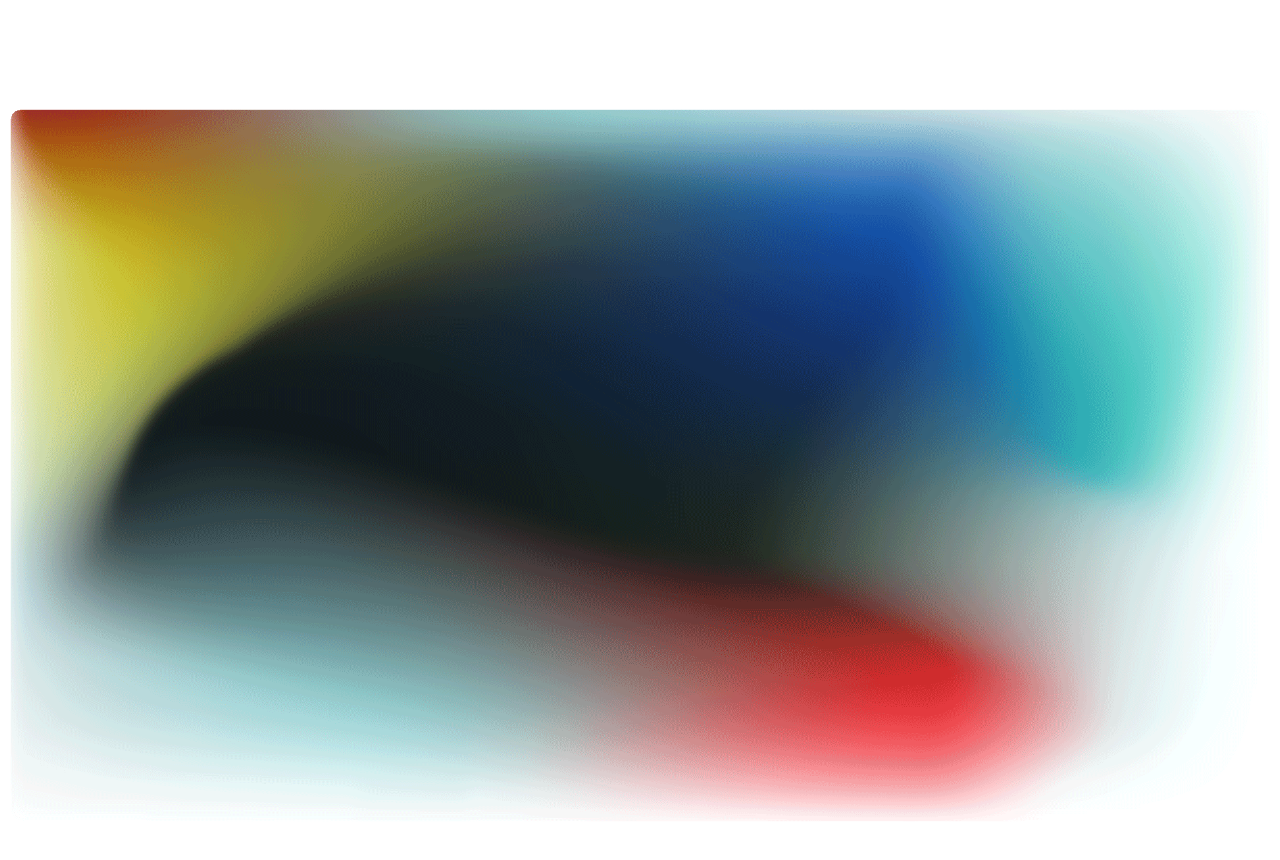
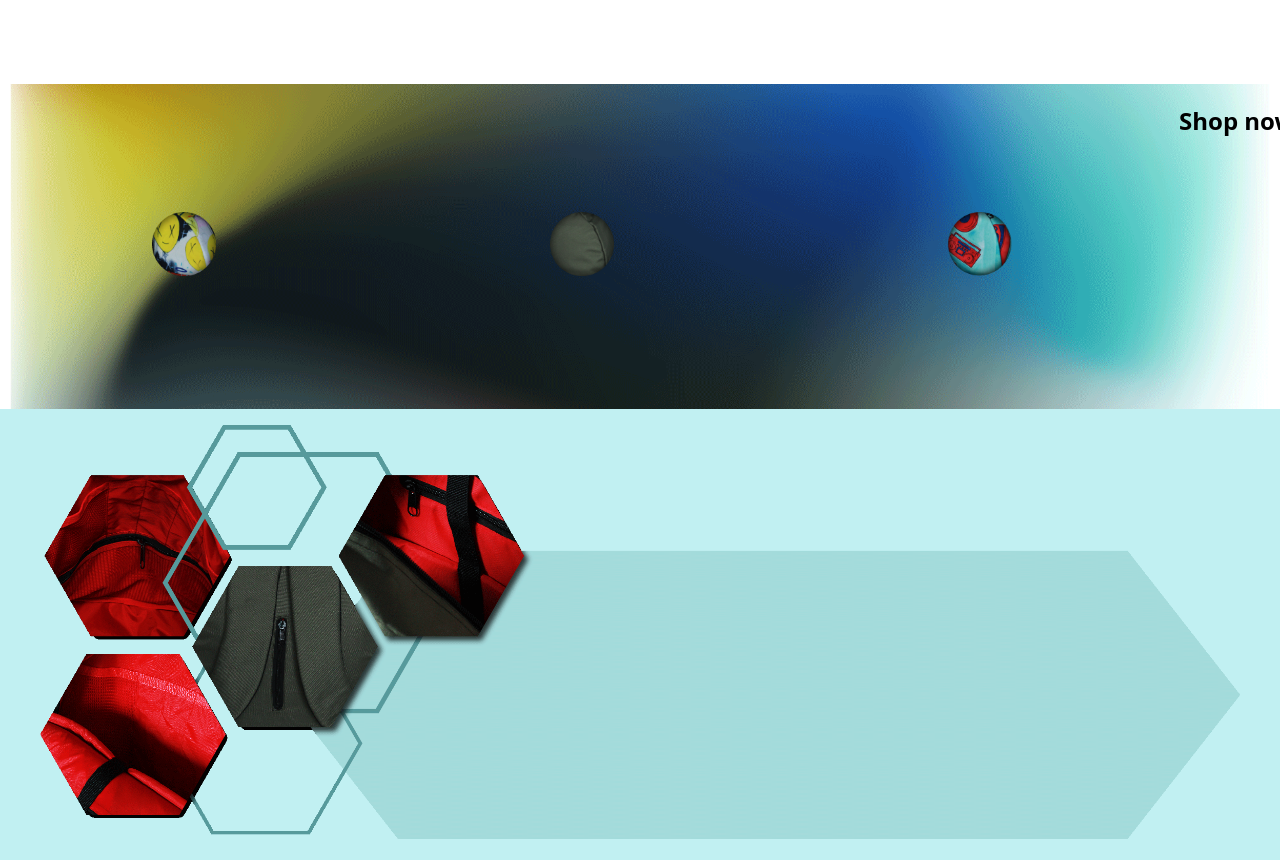
Before and after one commit to parksrichiework/product-template, a plain HTML site: page index.html in a window 1280 px wide. Shown: the part 673-1533 px from the top of the page. Drawn offline with Linux system fonts and the light colour scheme; a web font is replaced by a local one.

Commit message:
updated css

```diff
--- a/css/product-home-styles.css
+++ b/css/product-home-styles.css
@@ -1,3 +1,8 @@
+lighter blue: #c1f0f2
+darker blue: #a4dadb
+gray: #999999
+
+
 @media only screen and (max-width: 480px) {
   body {
     width: 100%;
@@ -61,14 +66,35 @@ header .header-center{
 	top: 30%;
 	position: relative;
 }
-header .header-left{
 
-}
-
-header .header-right{
-
-}
 
 header figure{
 	margin: 0;
 }
+
+section{
+  position: relative;
+  background-image: url('../img/shop-now-bg.png');
+  background-repeat: no-repeat;
+  background-size: cover;
+  background-position-y: -120px;
+
+}
+
+
+section div figure{
+	  position: relative;
+	  padding: 7em;
+}
+
+section h1{
+	display: block;
+}
+
+.mission{
+	position: relative;
+  background-color:  #c1f0f2;
+  background-repeat: no-repeat;
+  background-size: cover;
+
+}
--- a/index.html
+++ b/index.html
@@ -57,10 +57,36 @@
           </header>
 
           <!-- <div class="container"> -->
-            <div class="row">
-              <img src="img/shop-now-bg.png" style="width: 100%;">
+            <section class="row section">
+              <div class="col-sm">
+                <figure class="">
+                <img class="" src="img/shop-now-01.png" />
+                </figure>
+              </div>
+              <div class="col-sm">
+                <figure class="">
+                <img class="" src="img/shop-now-02.png" />
+                </figure>
+              </div>
+              <div class="col-sm">
+                <figure class="">
+                <img class="" src="img/shop-now-03.png" />
+                </figure>
+              </div></br>
+
+                <h1>Shop now</h1>
+
+            </section>
+             <div class="row mission">
+              <div class="col-sm">
+                <figure class="">
+                <img class="" src="img/mission.png" />
+                </figure>
+              </div>
+
+
             </div>
-          </div>
+
 
       </main>
       </body>
```
